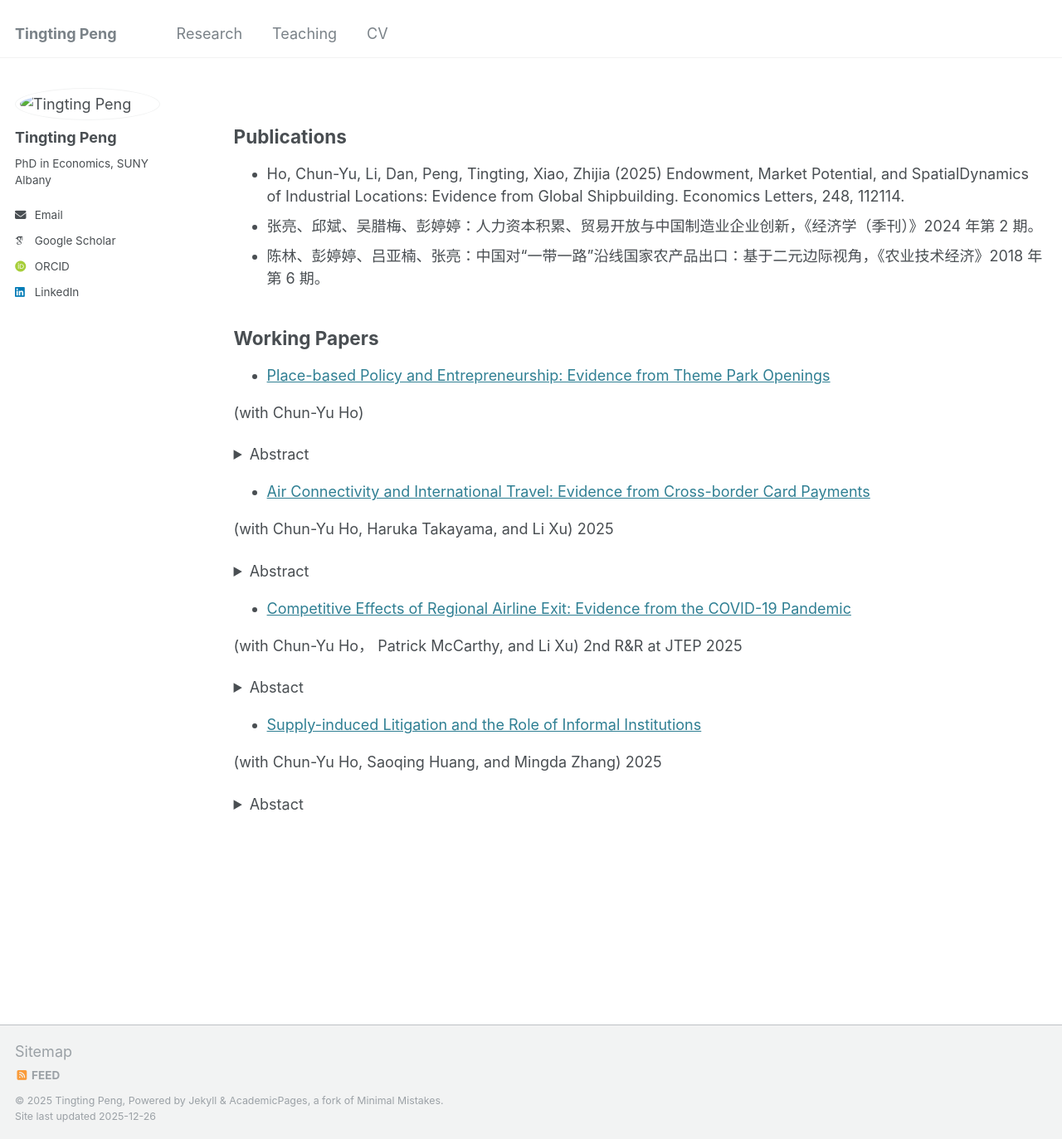
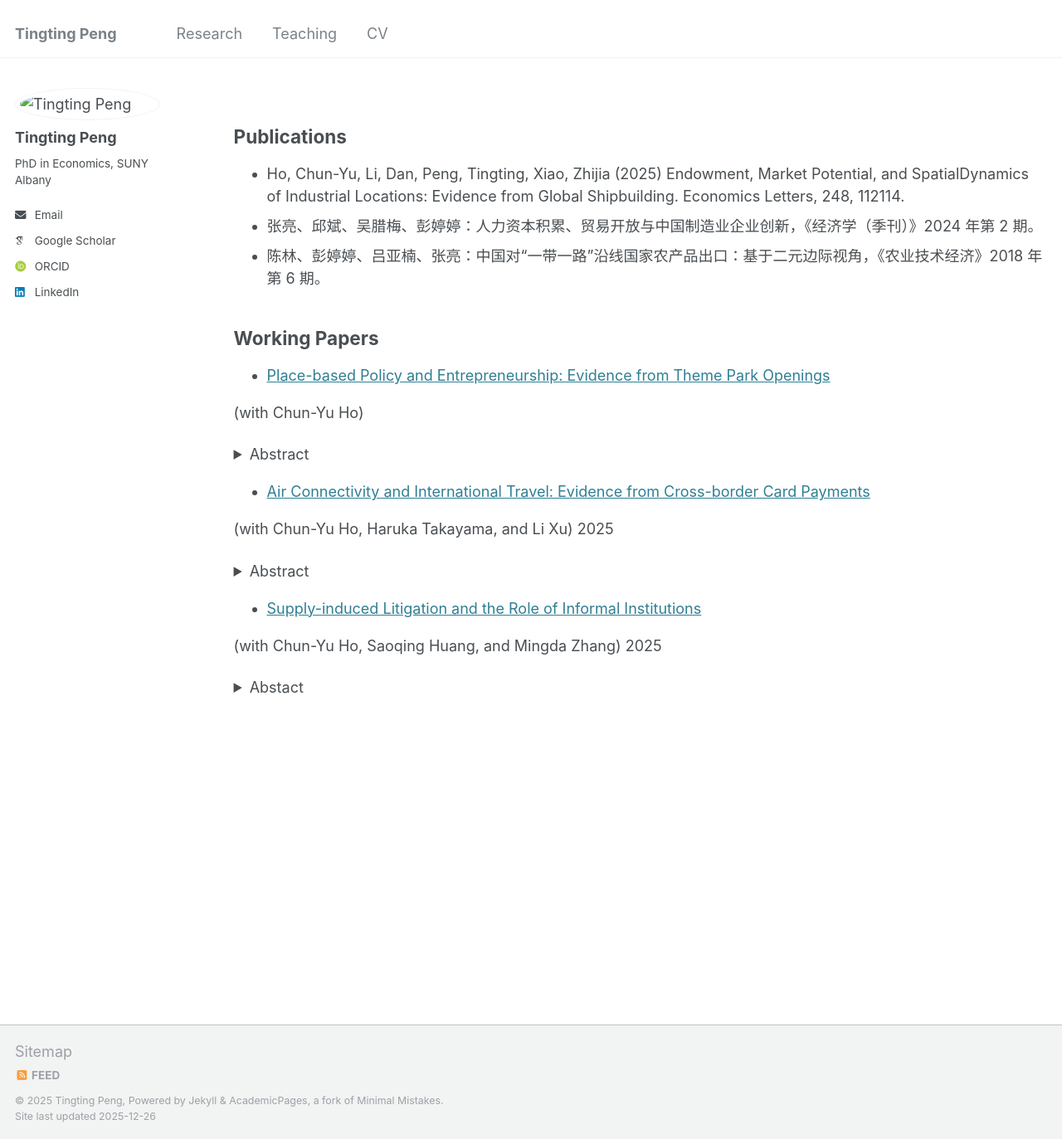
Before and after one commit to tpeng2023/webpage, a Jekyll site: the page built from _pages/research.md, in a window 1280 px wide and 1373 px high. Shown: the whole window at 83% size. Built offline with Jekyll 4.4.1, drawn with Linux system fonts in a browser that asks for light colours; some web fonts are replaced.

Commit message:
Update research.md

```diff
--- a/_pages/research.md
+++ b/_pages/research.md
@@ -25,7 +25,7 @@ to 2020 using a newly compiled dataset on county-level theme parks and entrepren
 </details>
 
 
-* [Air Connectivity and International Travel: Evidence from Cross-border Card Payments]()
+* [Air Connectivity and International Travel: Evidence from Cross-border Card Payments](https://hatakayama.github.io/paper_web/Air_Connectivity_and_Cross_border_Travel.pdf)
 
 (with Chun-Yu Ho, Haruka Takayama, and Li Xu)
 2025
@@ -38,19 +38,6 @@ Many countries seek to attract foreign travelers by improving air connectivity.
 
 </details>
 
-
-* [Competitive Effects of Regional Airline Exit: Evidence from the COVID-19 Pandemic]()
-
-(with  Chun-Yu Ho， Patrick McCarthy, and Li Xu) 2nd R&R at JTEP
-2025
-
-<details>
-
-<summary>Abstact</summary>
-
-We examine the competitive effects of regional airline exits in the U.S. from April 2019 through December 2020, leveraging the first wave of COVID-19 as a natural experiment. Using propensity score matching and difference-in-differences, we find consumers are worse off after exits, with a 15% decrease in flight availability and a 5% rise in fares. Longer-haul markets and those dominated by full-service carriers experience less impact. Exits also reduce connecting flights by 25%. Among competing airlines, regional airlines and those with greater cash reserves increase flight availability, seating capacity, and fares more.
-
-</details>
 
 
 * [Supply-induced Litigation and the Role of Informal Institutions]()
```
